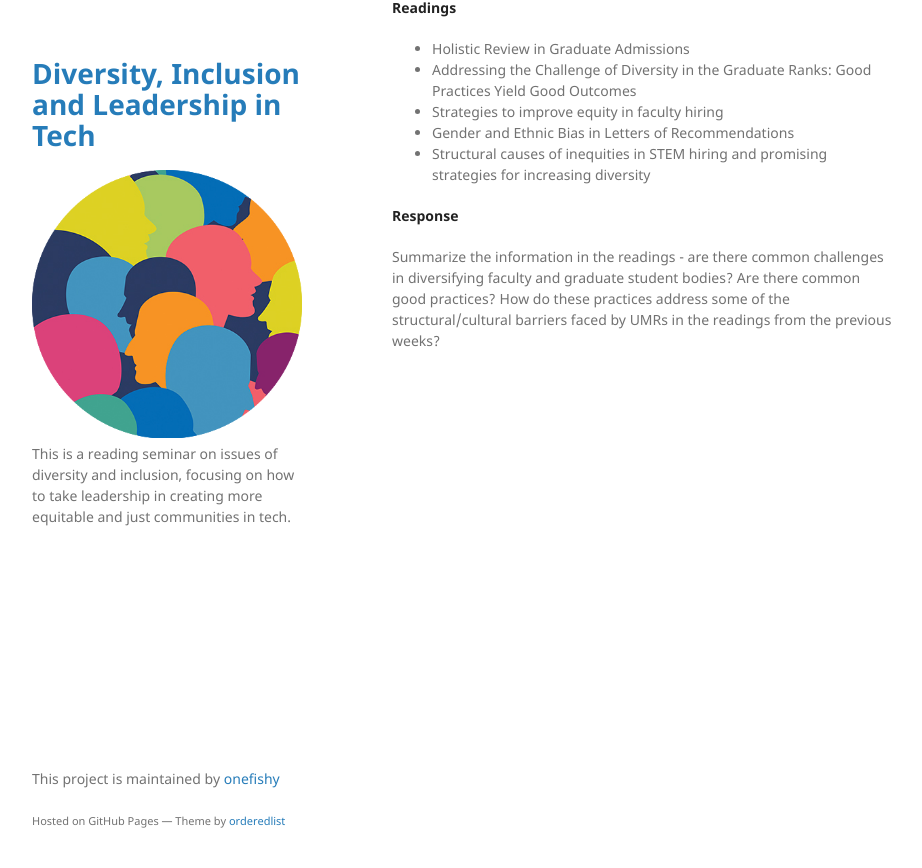
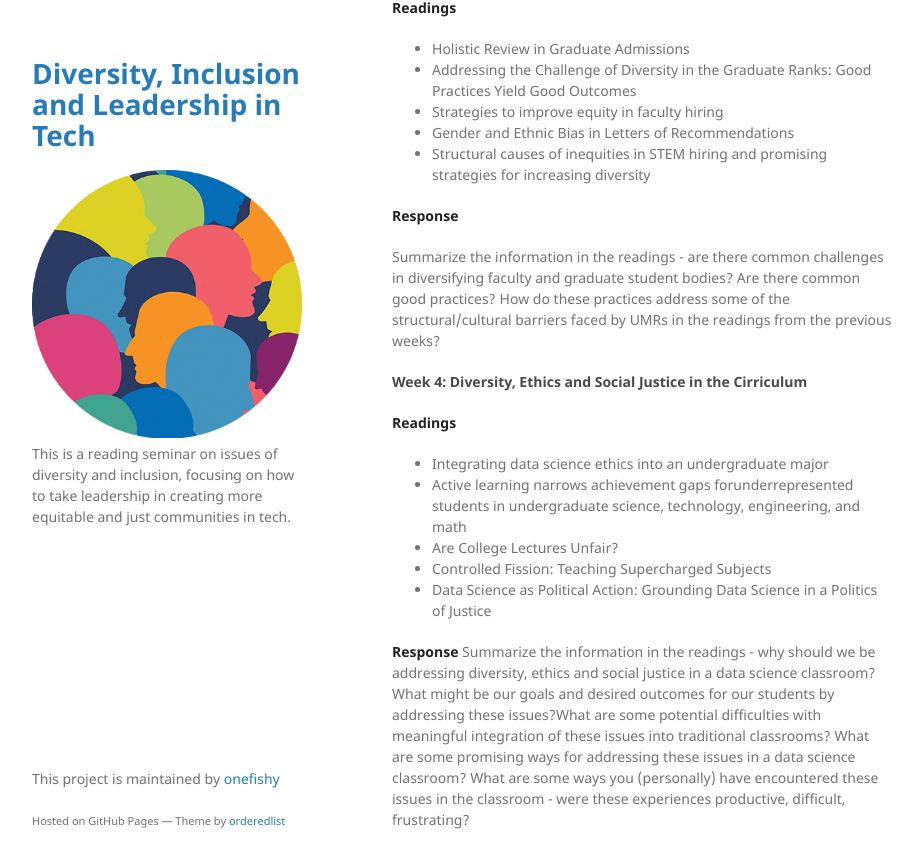
Before and after one commit to onefishy/DIL_in_tech, a Jekyll site: the page built from schedule.md, in a window 1280 px wide and 900 px high, scrolled down 1025 px. Shown: the top 868 px of the window, without its empty margins (178-1100 px from the left). Built offline with Jekyll 4.4.1, drawn with Linux system fonts in a browser that asks for light colours; our own code applies the rules of GitHub Pages for plain Markdown files.

Commit message:
Update schedule.md

```diff
--- a/schedule.md
+++ b/schedule.md
@@ -38,3 +38,15 @@ Summarize the information in the readings - what are the common threads in the t
 **Response**
 
 Summarize the information in the readings - are there common challenges in diversifying faculty and graduate student bodies? Are there common good practices? How do these practices address some of the structural/cultural barriers faced by UMRs in the readings from the previous weeks?
+
+#### Week 4: Diversity, Ethics and Social Justice in the Cirriculum
+
+**Readings**
+- Integrating data science ethics into an undergraduate major
+- Active learning narrows achievement gaps forunderrepresented students in undergraduate science, technology, engineering, and math
+- Are College Lectures Unfair?
+- Controlled Fission: Teaching Supercharged Subjects
+- Data Science as Political Action: Grounding Data Science in a Politics of Justice
+
+**Response**
+Summarize the information in the readings - why should we be addressing diversity, ethics and social justice in a data science classroom? What might be our goals and desired outcomes for our students by addressing these issues?What are some potential difficulties with meaningful integration of these issues into traditional classrooms? What are some promising ways for addressing these issues in a data science classroom? What are some ways you (personally) have encountered these issues in the classroom - were these experiences productive, difficult, frustrating?
```
